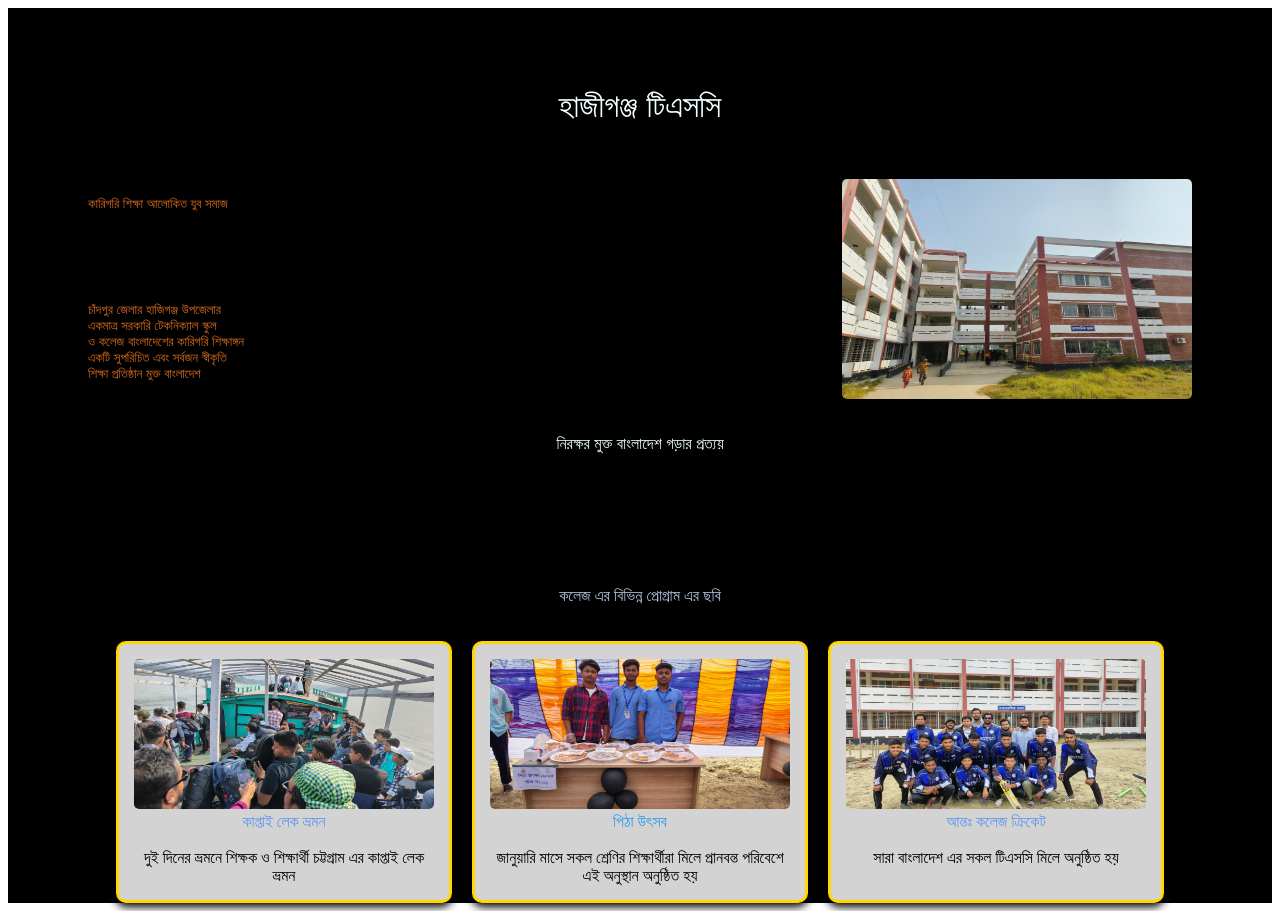
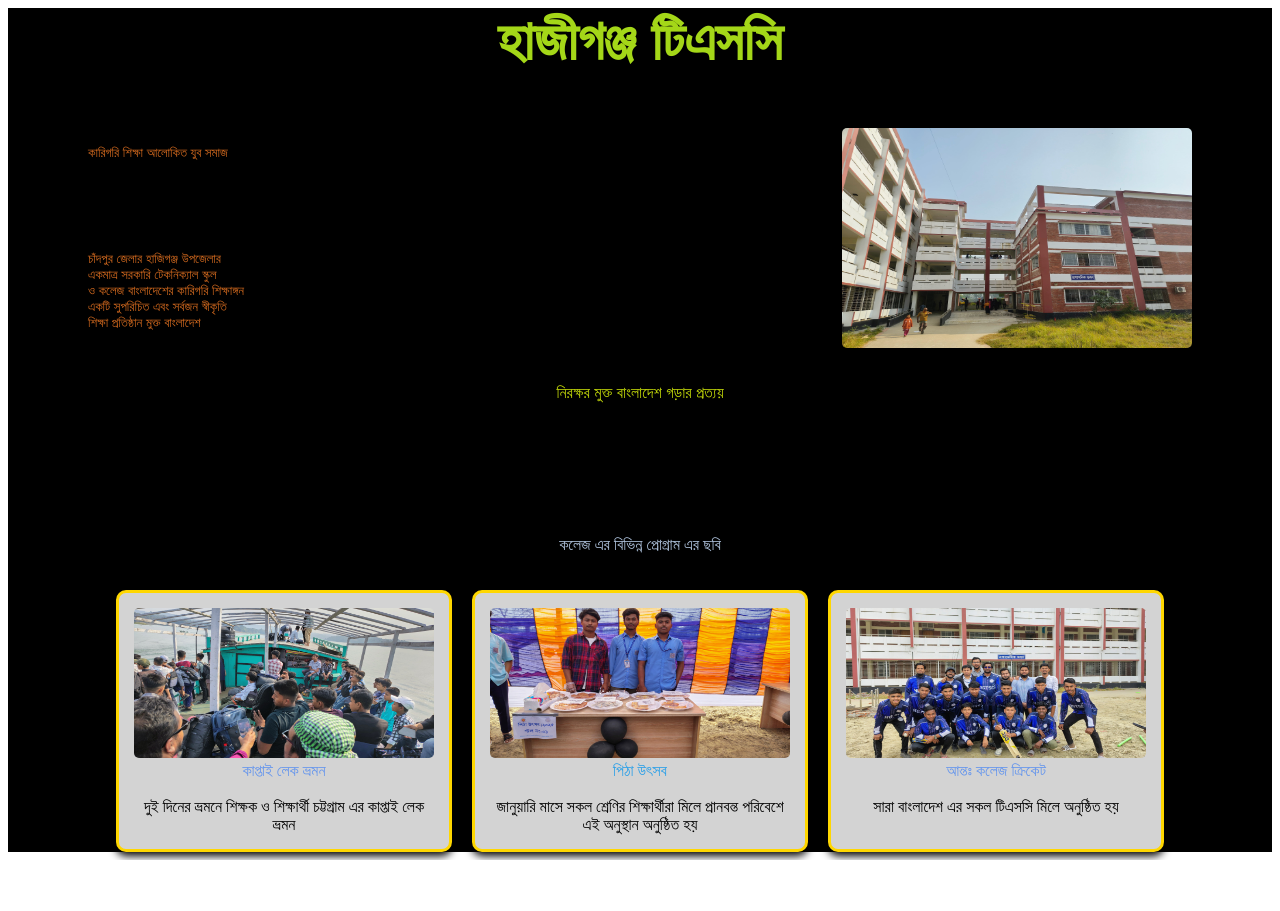
Before and after one commit to sakibs13/my-second-github-repo, a plain HTML site: page index.html in a window 1280 px wide. After the commit the page ends 860 px from the top, so only its background shows below. Drawn offline with Linux system fonts and the light colour scheme.

Commit message:
my second

```diff
--- a/tsc.css
+++ b/tsc.css
@@ -3,6 +3,7 @@
     color: azure;
     padding: 80px;
     font-family: sans-serif;
+    padding-top: 0%;
 
 }
 .bbb img{
@@ -19,10 +20,13 @@
 }
 .ccc{
     text-align: center;
+    color: rgb(195, 216, 9);
 }
 .ddd{
     text-align: center;
-    font-size: xx-large;
+    font-weight: bolder;
+    font-size: 350%;
+    color: rgb(164, 215, 24);
 }
 
 .uuu{
```
